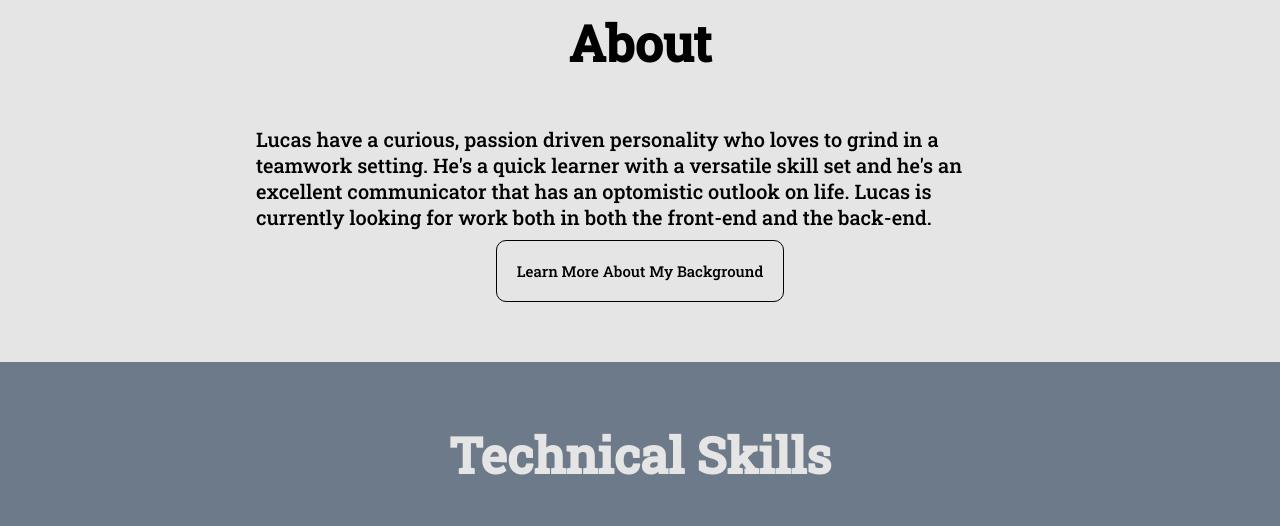
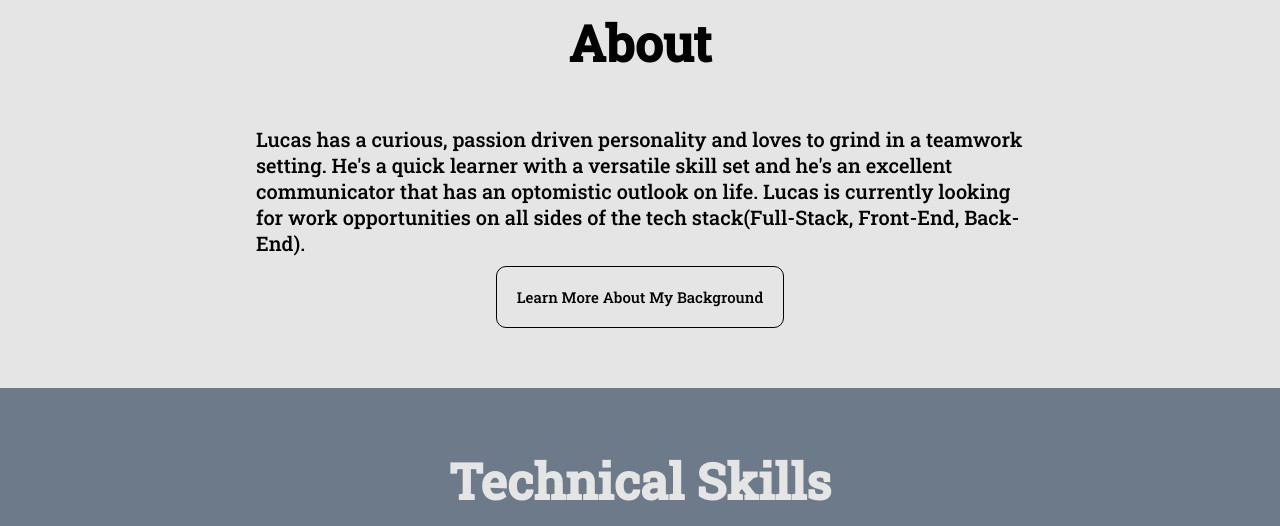
Before and after one commit to Lucas-Wong99/myWebsite, a website: page index.html in a window 1280 px wide. Shown: the part 920-1446 px from the top of the page. Drawn offline with nearby package versions, Linux system fonts and the light colour scheme.

Commit message:
Grammar errors

```diff
--- a/index.html
+++ b/index.html
@@ -36,10 +36,11 @@
         <div class="intro">
           <h2>About</h2>
           <p>
-            Lucas have a curious, passion driven personality who loves to grind in a
+            Lucas has a curious, passion driven personality and loves to grind in a
             teamwork setting. He's a quick learner with a versatile skill set and
             he's an excellent communicator that has an optomistic outlook on life.
-            Lucas is currently looking for work both in both the front-end and the back-end.
+            Lucas is currently looking for work opportunities on all sides of the
+            tech stack(Full-Stack, Front-End, Back-End).
           </p>
           <button class="show-info-button">Learn More About My Background</button>
         </div>
```
